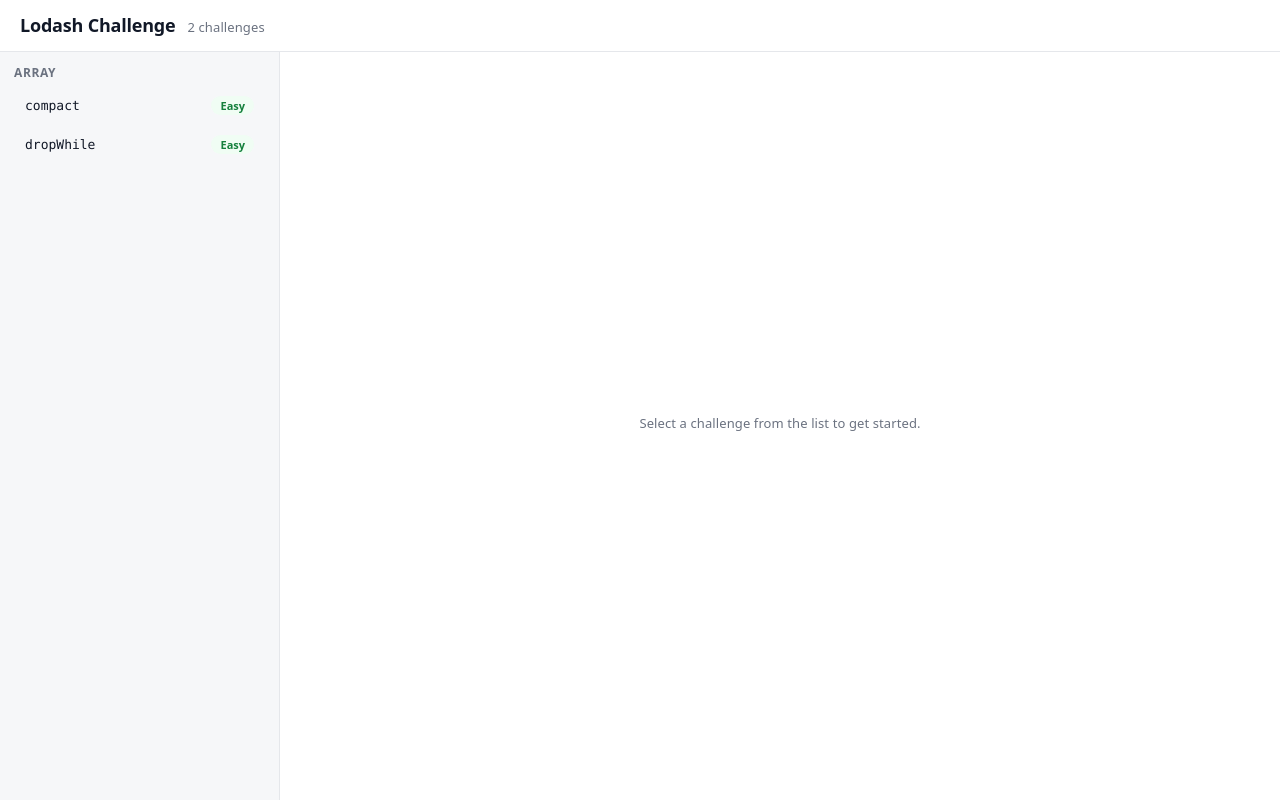
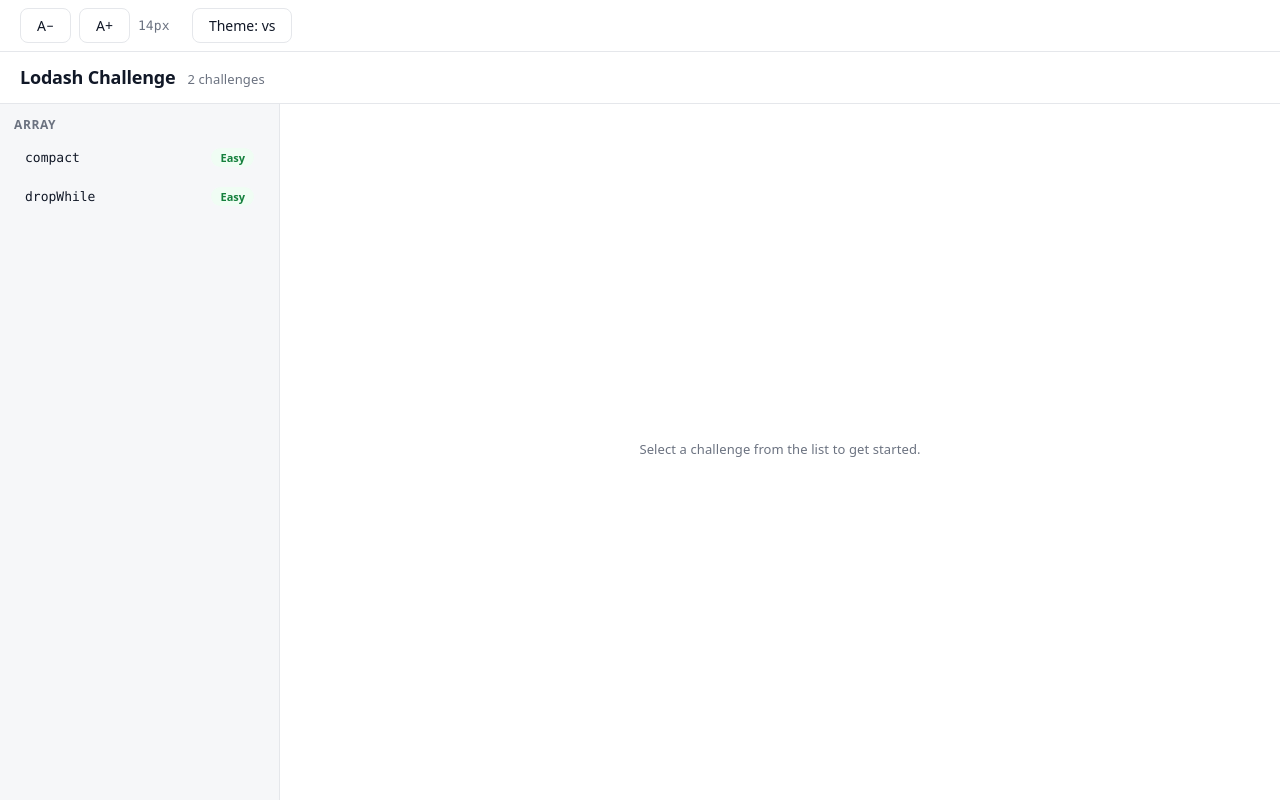
Before and after one commit to AlexLin625/lodash-challenge, a React (Vite) app: page / in a window 1280 px wide. Built offline with nearby package versions, Linux system fonts and the light colour scheme.

Commit message:
feat: apply editor preferences with settings bar

```diff
--- a/src/App.css
+++ b/src/App.css
@@ -40,6 +40,35 @@
 .banner--muted {
   color: var(--text-dim);
   background: var(--bg-alt);
+}
+
+/* ------------------------------------------------------------ Settings bar */
+
+.settings-bar {
+  display: flex;
+  align-items: center;
+  gap: 16px;
+  padding: 8px 20px;
+  font-size: 13px;
+  border-bottom: 1px solid var(--border);
+  background: var(--bg);
+}
+
+.settings-group {
+  display: flex;
+  align-items: center;
+  gap: 8px;
+}
+
+.settings-btn {
+  padding: 3px 10px;
+  font-size: 13px;
+}
+
+.settings-font-size {
+  min-width: 38px;
+  font-family: var(--mono);
+  color: var(--text-dim);
 }
 
 /* ------------------------------------------------------------- Workspace */
--- a/src/App.tsx
+++ b/src/App.tsx
@@ -1,17 +1,63 @@
-import { useEffect, useMemo, useState } from 'react';
+import { useCallback, useEffect, useMemo, useState } from 'react';
 import { createPersistence } from './persistence/bootstrap.ts';
+import type { PreferencesState } from './persistence/preferences.ts';
 import { ChallengeWorkspace } from './workspace/ChallengeWorkspace.tsx';
+import { SettingsBar } from './workspace/settings-bar.tsx';
+import { nextTheme, stepFontSize } from './workspace/settings-logic.ts';
 import './App.css';
 
 function App() {
   const persistence = useMemo(() => createPersistence(), []);
   const [unavailableNotice, setUnavailableNotice] = useState(false);
+  const [prefs, setPrefs] = useState<PreferencesState | null>(null);
 
   useEffect(() => {
     return persistence.onStorageUnavailable(() => {
       setUnavailableNotice(true);
     });
   }, [persistence]);
+
+  useEffect(() => {
+    let cancelled = false;
+    persistence
+      .loadPreferences()
+      .then((loaded) => {
+        if (!cancelled) {
+          setPrefs(loaded);
+        }
+      })
+      .catch((error: unknown) => {
+        console.warn('Failed to load editor preferences', error);
+      });
+    return () => {
+      cancelled = true;
+    };
+  }, [persistence]);
+
+  const updatePrefs = useCallback(
+    (patch: Partial<PreferencesState>) => {
+      setPrefs((prev) => (prev === null ? prev : { ...prev, ...patch }));
+      void persistence.savePreferences(patch);
+    },
+    [persistence]
+  );
+
+  const handleFontSize = useCallback(
+    (delta: number) => {
+      if (prefs === null) {
+        return;
+      }
+      updatePrefs({ fontSize: stepFontSize(prefs.fontSize, delta) });
+    },
+    [prefs, updatePrefs]
+  );
+
+  const handleToggleTheme = useCallback(() => {
+    if (prefs === null) {
+      return;
+    }
+    updatePrefs({ editorTheme: nextTheme(prefs.editorTheme) });
+  }, [prefs, updatePrefs]);
 
   const storageAvailable = persistence.storageAvailable && !unavailableNotice;
 
@@ -22,7 +68,15 @@
           Local storage unavailable — progress won&apos;t be saved
         </div>
       )}
-      <ChallengeWorkspace progressService={persistence.progress} reader={persistence.dao} />
+      {prefs !== null && (
+        <SettingsBar prefs={prefs} onFontSize={handleFontSize} onToggleTheme={handleToggleTheme} />
+      )}
+      <ChallengeWorkspace
+        progressService={persistence.progress}
+        reader={persistence.dao}
+        editorTheme={prefs?.editorTheme}
+        editorFontSize={prefs?.fontSize}
+      />
     </>
   );
 }
--- a/src/editor/EditorPane.tsx
+++ b/src/editor/EditorPane.tsx
@@ -1,5 +1,5 @@
 import { useEffect, useRef } from 'react';
-import { monaco } from './monaco.ts';
+import { monaco, setEditorTheme } from './monaco.ts';
 import type { WorkspaceFile, WorkspaceModels } from './workspace-models.ts';
 
 export interface EditorPaneProps {
@@ -7,14 +7,27 @@
   activePath: string;
   models: WorkspaceModels | null;
   onActivePathChange: (path: string) => void;
+  editorTheme?: string;
+  editorFontSize?: number;
 }
+
+// Defaults reflect the pre-preferences editor options.
+const DEFAULT_EDITOR_FONT_SIZE = 13;
+const DEFAULT_EDITOR_THEME = 'vs';
 
 function fileName(path: string): string {
   const segments = path.split('/');
   return segments[segments.length - 1] ?? path;
 }
 
-export function EditorPane({ files, activePath, models, onActivePathChange }: EditorPaneProps) {
+export function EditorPane({
+  files,
+  activePath,
+  models,
+  onActivePathChange,
+  editorTheme,
+  editorFontSize,
+}: EditorPaneProps) {
   const containerRef = useRef<HTMLDivElement | null>(null);
   const editorRef = useRef<monaco.editor.IStandaloneCodeEditor | null>(null);
 
@@ -28,14 +41,14 @@
       model: null,
       automaticLayout: true,
       minimap: { enabled: false },
-      fontSize: 13,
+      fontSize: DEFAULT_EDITOR_FONT_SIZE,
       tabSize: 2,
       wordWrap: 'on',
       readOnly: true,
       scrollBeyondLastLine: false,
       renderWhitespace: 'selection',
       fontFamily: 'ui-monospace, SFMono-Regular, Consolas, monospace',
-      theme: 'vs',
+      theme: DEFAULT_EDITOR_THEME,
     });
     editorRef.current = editor;
     return () => {
@@ -43,6 +56,19 @@
       editorRef.current = null;
     };
   }, []);
+
+  useEffect(() => {
+    const editor = editorRef.current;
+    if (editor && editorFontSize !== undefined) {
+      editor.updateOptions({ fontSize: editorFontSize });
+    }
+  }, [editorFontSize]);
+
+  useEffect(() => {
+    if (editorTheme !== undefined) {
+      setEditorTheme(editorTheme);
+    }
+  }, [editorTheme]);
 
   useEffect(() => {
     const editor = editorRef.current;
--- a/src/editor/monaco.ts
+++ b/src/editor/monaco.ts
@@ -28,4 +28,15 @@
   };
 }
 
+// Monaco ships these themes out of the box; no defineTheme call is needed.
+const BUILTIN_EDITOR_THEMES: readonly string[] = ['vs', 'vs-dark', 'hc-black', 'hc-light'];
+
+export function normalizeEditorTheme(theme: string): string {
+  return BUILTIN_EDITOR_THEMES.includes(theme) ? theme : 'vs';
+}
+
+export function setEditorTheme(theme: string): void {
+  monaco.editor.setTheme(normalizeEditorTheme(theme));
+}
+
 export { monaco };
--- a/src/workspace/ChallengeWorkspace.tsx
+++ b/src/workspace/ChallengeWorkspace.tsx
@@ -17,6 +17,8 @@
 export interface ChallengeWorkspaceProps {
   progressService?: ProgressSeam;
   reader?: ProgressReader;
+  editorTheme?: string;
+  editorFontSize?: number;
 }
 
 const DRAFT_SAVE_DEBOUNCE_MS = 600;
@@ -28,7 +30,12 @@
   return String(error);
 }
 
-export function ChallengeWorkspace({ progressService, reader }: ChallengeWorkspaceProps) {
+export function ChallengeWorkspace({
+  progressService,
+  reader,
+  editorTheme,
+  editorFontSize,
+}: ChallengeWorkspaceProps) {
   const [catalog, setCatalog] = useState<ChallengeCatalog | null>(null);
   const [catalogError, setCatalogError] = useState<string | null>(null);
   const [selectedId, setSelectedId] = useState<string | null>(null);
@@ -328,7 +335,14 @@
 
               <div className="editor-results">
                 <div className="editor-region">
-                  <EditorPane files={files} activePath={activePath} models={models} onActivePathChange={setActivePath} />
+                  <EditorPane
+                    files={files}
+                    activePath={activePath}
+                    models={models}
+                    onActivePathChange={setActivePath}
+                    editorTheme={editorTheme}
+                    editorFontSize={editorFontSize}
+                  />
                 </div>
                 <div className="results-region">
                   <TestPanel phase={phase} result={result} />
--- /dev/null
+++ b/src/workspace/settings-bar.tsx
@@ -0,0 +1,45 @@
+import type { PreferencesState } from '../persistence/preferences.ts';
+import { stepFontSize } from './settings-logic.ts';
+
+export interface SettingsBarProps {
+  prefs: PreferencesState;
+  onFontSize(delta: number): void;
+  onToggleTheme(): void;
+}
+
+export function SettingsBar({ prefs, onFontSize, onToggleTheme }: SettingsBarProps) {
+  const decreaseDisabled = stepFontSize(prefs.fontSize, -1) === prefs.fontSize;
+  const increaseDisabled = stepFontSize(prefs.fontSize, 1) === prefs.fontSize;
+  const isDark = prefs.editorTheme === 'vs-dark';
+
+  return (
+    <div className="settings-bar">
+      <span className="settings-group">
+        <button
+          type="button"
+          className="btn settings-btn"
+          onClick={() => onFontSize(-1)}
+          disabled={decreaseDisabled}
+          aria-label="Decrease font size"
+        >
+          A−
+        </button>
+        <button
+          type="button"
+          className="btn settings-btn"
+          onClick={() => onFontSize(1)}
+          disabled={increaseDisabled}
+          aria-label="Increase font size"
+        >
+          A+
+        </button>
+        <span className="settings-font-size">{prefs.fontSize}px</span>
+      </span>
+      <span className="settings-group">
+        <button type="button" className="btn settings-btn" onClick={onToggleTheme} aria-label="Toggle editor theme">
+          Theme: {isDark ? 'vs-dark' : 'vs'}
+        </button>
+      </span>
+    </div>
+  );
+}
--- /dev/null
+++ b/src/workspace/settings-logic.ts
@@ -0,0 +1,20 @@
+// Pure control logic for the settings bar (docs/design-v1.md §9.4).
+//
+// Extracted from settings-bar.tsx so node:test can cover it without a JSX
+// transform. Font-size stepping here mirrors the [8, 32] clamp that
+// preferences.ts applies when parsing persisted records.
+
+export const MIN_FONT_SIZE = 8;
+export const MAX_FONT_SIZE = 32;
+
+export function clampFontSize(size: number): number {
+  return Math.min(MAX_FONT_SIZE, Math.max(MIN_FONT_SIZE, size));
+}
+
+export function stepFontSize(current: number, delta: number): number {
+  return clampFontSize(current + delta);
+}
+
+export function nextTheme(current: string): string {
+  return current === 'vs-dark' ? 'vs' : 'vs-dark';
+}
```
Also changed, not shown: 1 other file (tests, documents, lock files or other folders).
